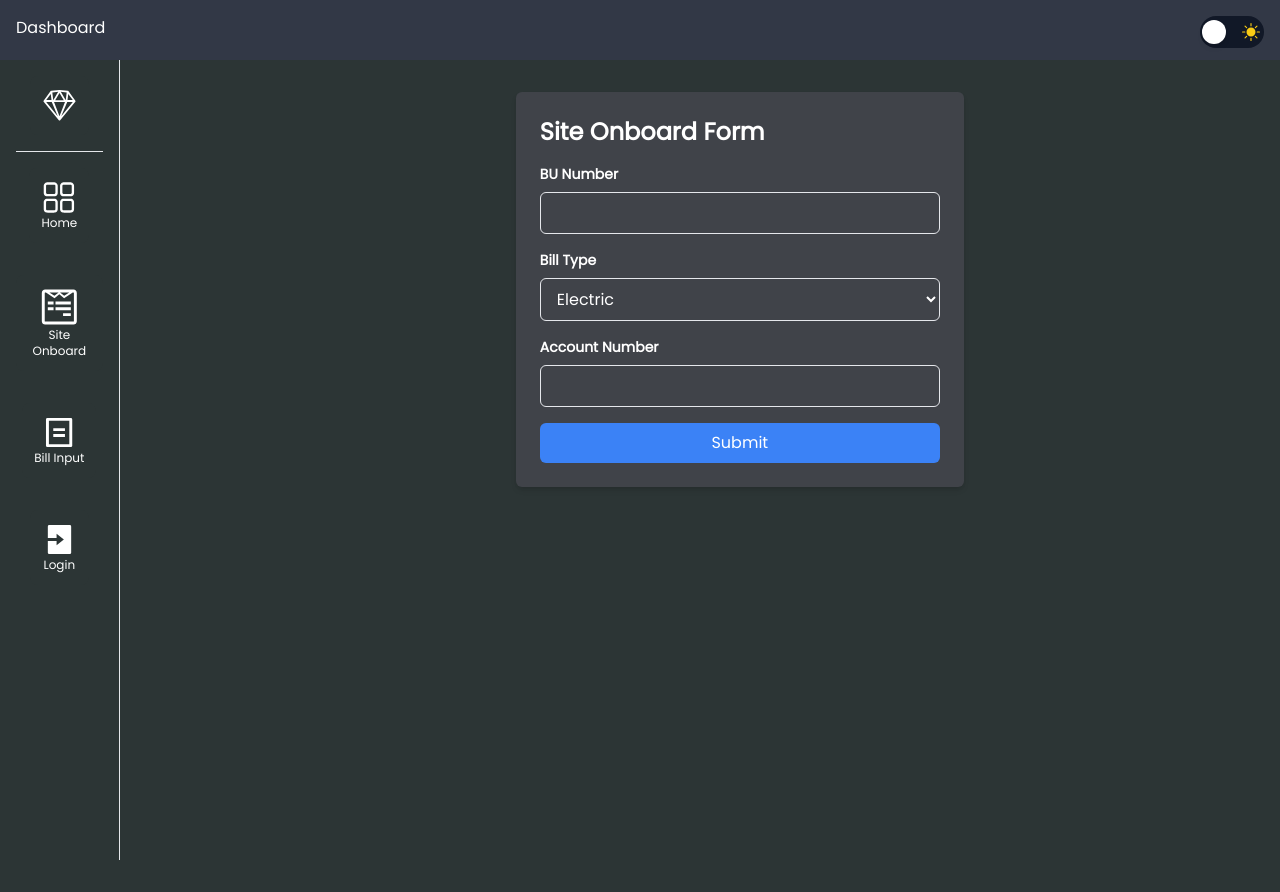
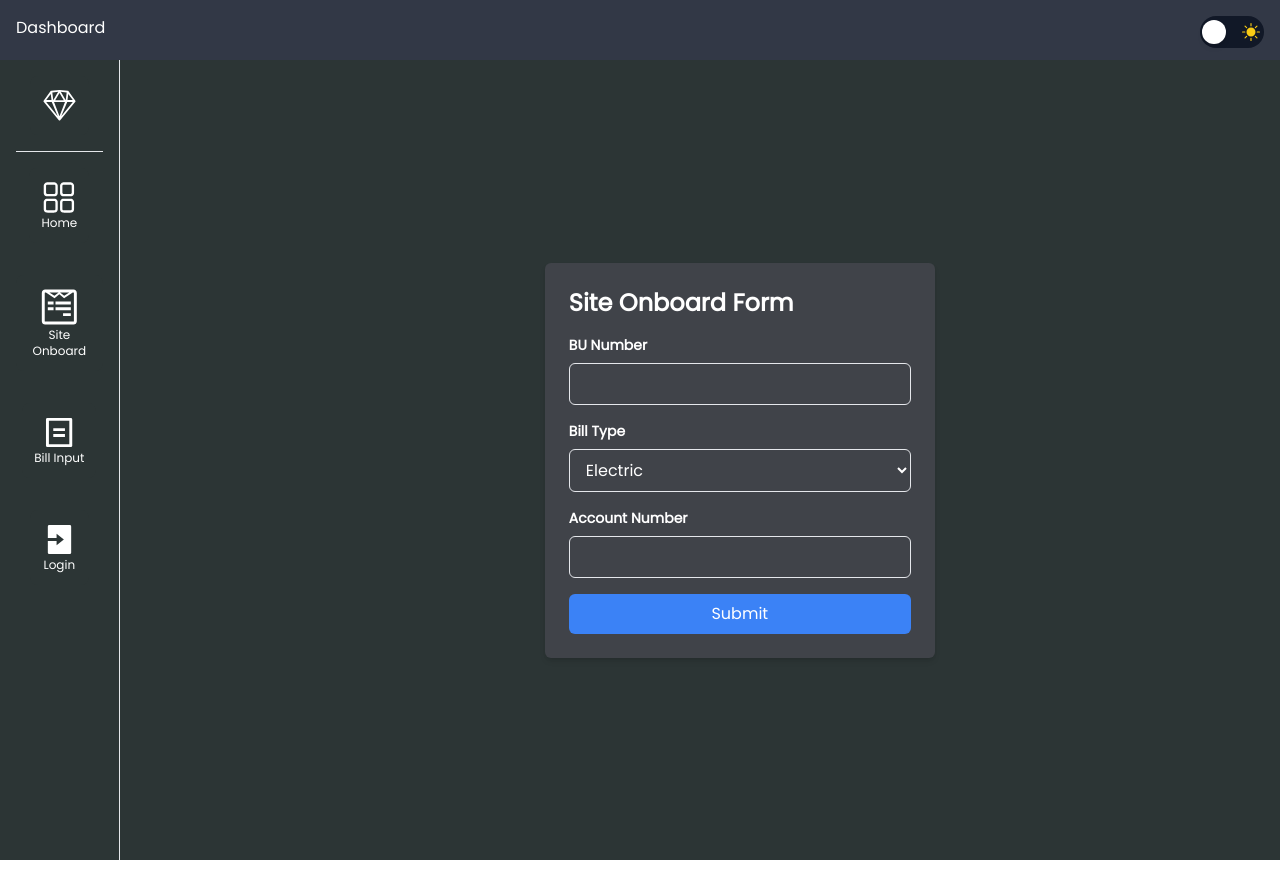
Before and after one commit to WebDevXpert/webserver-admin, a Next.js app: page /OnboardForm in a window 1280 px wide. After the commit the page ends 860 px from the top, so only its background shows below. Built offline with nearby package versions, Linux system fonts and the light colour scheme; no server answers.

Commit message:
WEBSERVER-8 || onboard site form ui fixes

```diff
--- a/pages/OnboardForm.jsx
+++ b/pages/OnboardForm.jsx
@@ -40,8 +40,8 @@ const OnboardForm = () => {
     };
 
     return (
-        <div className='min-h-screen'>
-            <div className="max-w-md mx-auto mt-8 p-6 bg-white rounded-md shadow-md dark:bg-light-gray dark:text-white">
+        <div className='min-h-screen flex items-center'>
+            <div className="max-w-md mx-auto p-6 bg-indigo-500 rounded-md shadow-md dark:bg-light-gray dark:text-white">
                 <h2 className="text-2xl font-semibold mb-4 dark:bg-light-gray dark:text-white">Site Onboard Form</h2>
                 <form onSubmit={handleSubmit}>
                     <div className="mb-4">
```
